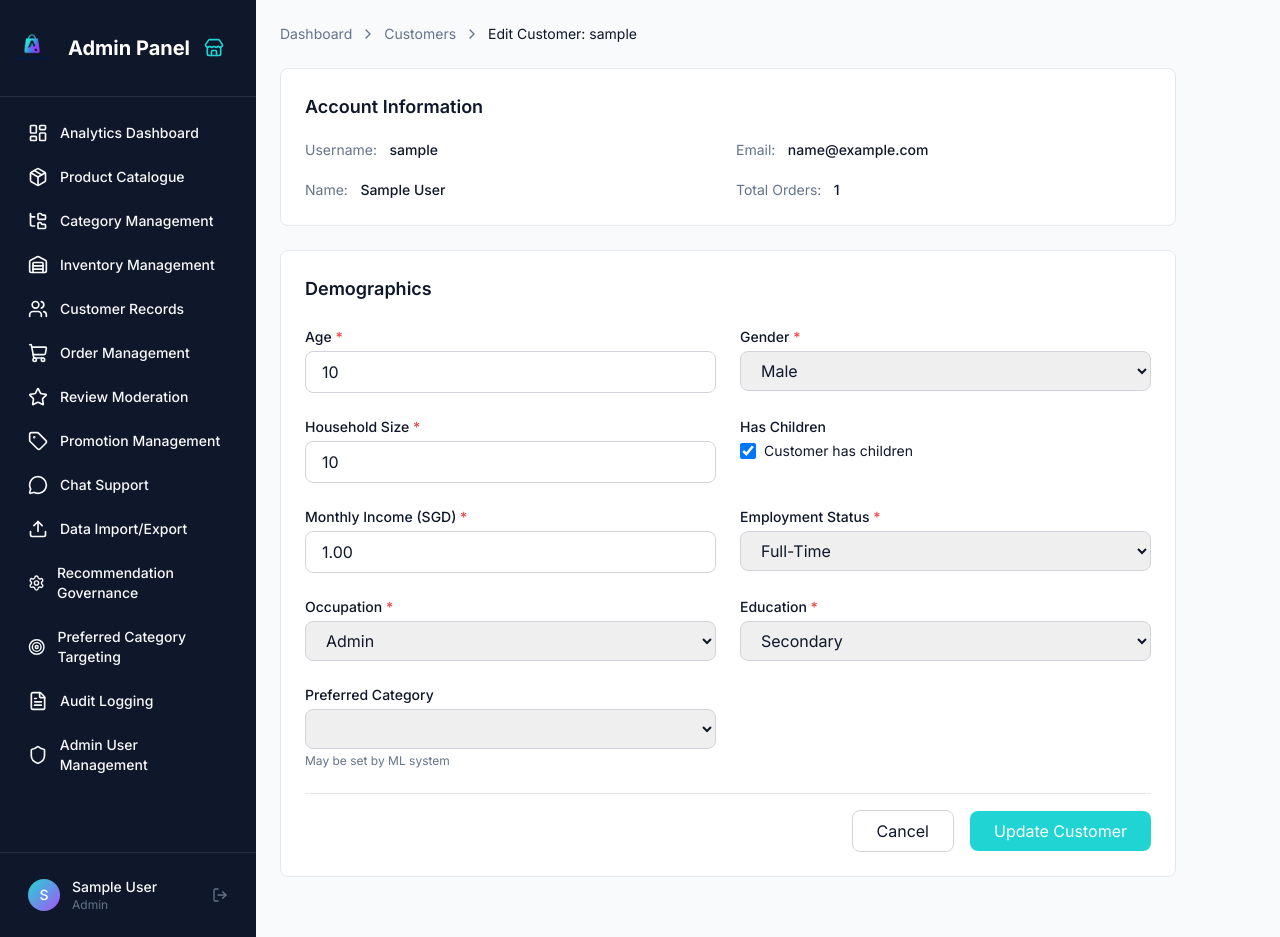
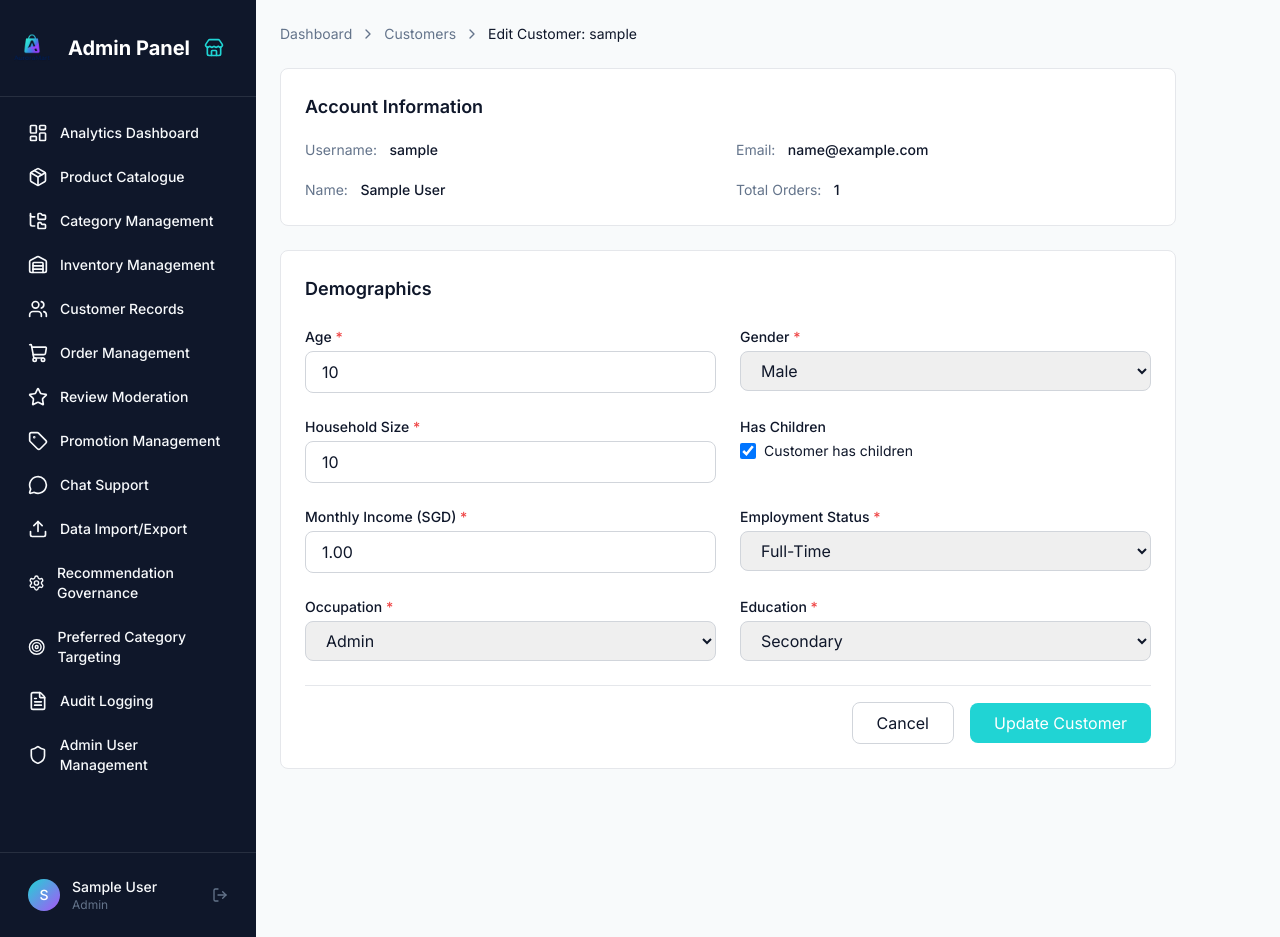
Before and after one commit to happyweijie/AuroraMart, a Django app: page /panel/customers/1/edit/ in a window 1280 px wide. Run offline with Django 4.2, Linux system fonts and the light colour scheme; a user stored in the database is signed in; tables that the repository leaves empty hold one stand-in row (values such as "Sample post"); lists and menus that the app fills with data are empty; some libraries are stand-ins or nearby versions.

Commit message:
touchups

```diff
--- a/auroramart/admin_panel/forms.py
+++ b/auroramart/admin_panel/forms.py
@@ -147,8 +147,9 @@ class CustomerForm(forms.ModelForm):
 
     class Meta:
         model = Customer
+        # Preferred category is ML-driven; admins shouldn't edit it directly here.
         fields = ['age', 'household_size', 'has_children', 'monthly_income_sgd',
-                  'gender', 'employment_status', 'occupation', 'education', 'preferred_category']
+                  'gender', 'employment_status', 'occupation', 'education']
         widgets = {
             'age': forms.NumberInput(attrs={
                 'class': 'w-full px-4 py-2 border border-gray-300 rounded-lg focus:outline-none focus:ring-2 focus:ring-cyan focus:border-transparent',
@@ -177,9 +178,6 @@ class CustomerForm(forms.ModelForm):
                 'class': 'w-full px-4 py-2 border border-gray-300 rounded-lg focus:outline-none focus:ring-2 focus:ring-cyan focus:border-transparent'
             }),
             'education': forms.Select(attrs={
-                'class': 'w-full px-4 py-2 border border-gray-300 rounded-lg focus:outline-none focus:ring-2 focus:ring-cyan focus:border-transparent'
-            }),
-            'preferred_category': forms.Select(attrs={
                 'class': 'w-full px-4 py-2 border border-gray-300 rounded-lg focus:outline-none focus:ring-2 focus:ring-cyan focus:border-transparent'
             }),
         }
--- a/auroramart/templates/admin_panel/customer_form.html
+++ b/auroramart/templates/admin_panel/customer_form.html
@@ -151,17 +151,7 @@
                     {% endif %}
                 </div>
 
-                <!-- Preferred Category -->
-                <div>
-                    <label for="{{ form.preferred_category.id_for_label }}" class="block text-sm font-medium text-foreground mb-1">
-                        Preferred Category
-                    </label>
-                    {{ form.preferred_category }}
-                    {% if form.preferred_category.errors %}
-                    <p class="mt-1 text-sm text-red-600">{{ form.preferred_category.errors.0 }}</p>
-                    {% endif %}
-                    <p class="mt-1 text-xs text-muted-foreground">May be set by ML system</p>
-                </div>
+                {# Preferred category is ML-driven and not editable here, so the input has been removed #}
             </div>
 
             <!-- Form Actions -->
```
Also changed, not shown: auroramart/storefront/views.py (+31 -7 lines).
